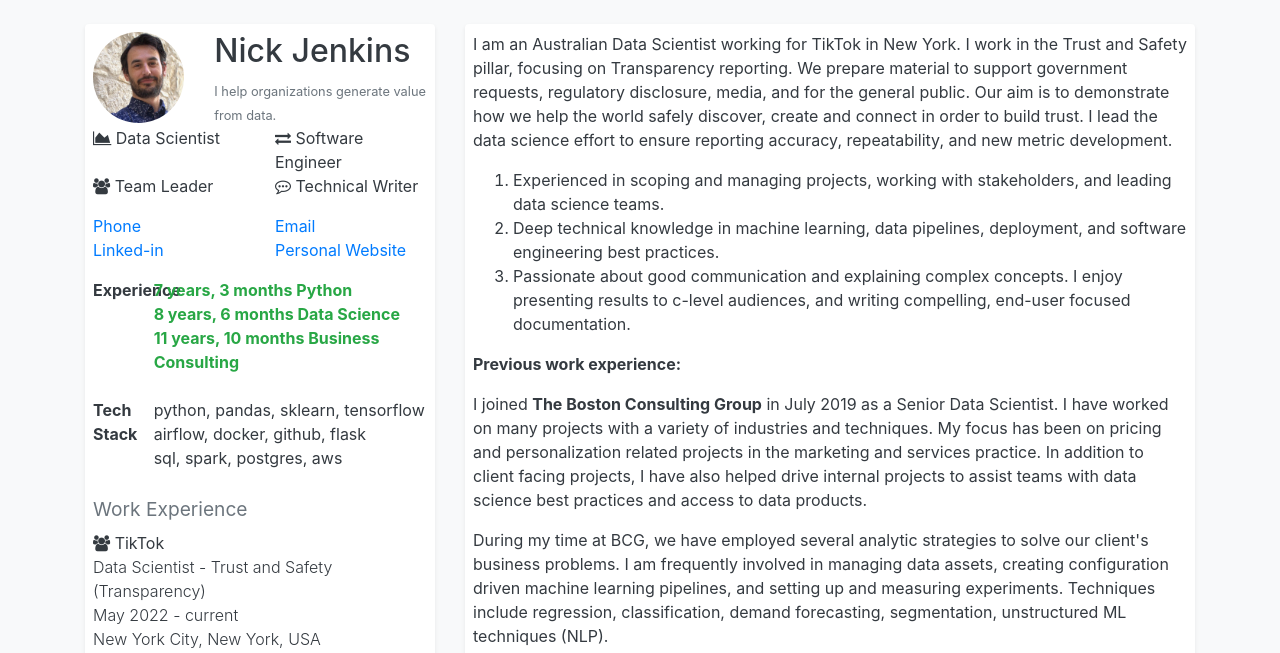
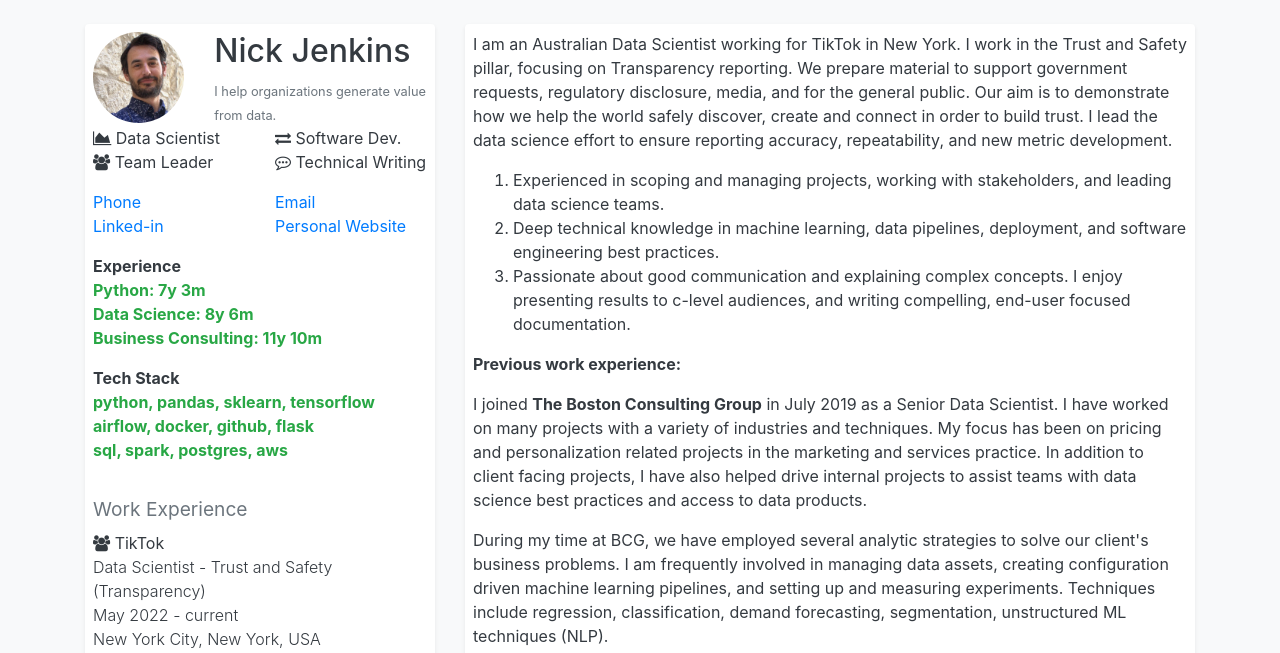
Before and after one commit to ndjenkins85/personalsite, a Flask app: page /resume in a window 1280 px wide. Shown: the part 56-709 px from the top of the page. Run offline with Flask 2, Linux system fonts and the light colour scheme; some libraries are stand-ins or nearby versions.

Commit message:
fix up formatting

```diff
--- a/personalsite/templates/index.html
+++ b/personalsite/templates/index.html
@@ -11,7 +11,7 @@
             <i class="fa fa-area-chart"></i>&nbsp;Data Scientist</li>
           </div>
           <div class="col-sm-6">
-            <i class="fa fa-exchange"></i>&nbsp;API & Web Dev</li>
+            <i class="fa fa-exchange"></i>&nbsp;Software Dev.</li>
           </div>
         </div>
         <div class="row">
@@ -19,7 +19,7 @@
             <i class="fa fa-group"></i>&nbsp;Team Leader</li>
           </div>
           <div class="col-sm-6">
-            <i class="fa fa-commenting-o"></i>&nbsp;Writer</li>
+            <i class="fa fa-commenting-o"></i>&nbsp;Technical Writing</li>
           </div>
         </div>
         <p></p>
--- a/personalsite/templates/resume.html
+++ b/personalsite/templates/resume.html
@@ -38,7 +38,7 @@
             <i class="fa fa-area-chart"></i>&nbsp;Data Scientist</li>
           </div>
           <div class="col-sm-6">
-            <i class="fa fa-exchange"></i>&nbsp;Software Engineer</li>
+            <i class="fa fa-exchange"></i>&nbsp;Software Dev.</li>
           </div>
         </div>
         <div class="row">
@@ -46,7 +46,7 @@
             <i class="fa fa-group"></i>&nbsp;Team Leader</li>
           </div>
           <div class="col-sm-6">
-            <i class="fa fa-commenting-o"></i>&nbsp;Technical Writer</li>
+            <i class="fa fa-commenting-o"></i>&nbsp;Technical Writing</li>
           </div>
         </div>
         <p></p>
@@ -68,23 +68,23 @@
         </div>
         <p></p>
         <dl class="row">
-          <dt class="col-sm-2">Experience</dt>
-          <dd class="col-sm-10">
+          <dt class="col-sm-12">
+            Experience
             <p class="text-success">
-              <strong>
-                {{years_months("2015-09-01")}} Python
-                <br>{{years_months("2014-06-01")}} Data Science
-                <br>{{years_months("2011-02-01")}} Business Consulting
-              </strong>
+                Python: {{years_months("2015-09-01")}}
+                <br>Data Science: {{years_months("2014-06-01")}}
+                <br>Business Consulting: {{years_months("2011-02-01")}}
             </p>
-          </dd>
+          </dt>
 
-          <dt class="col-sm-2">Tech Stack</dt>
-          <dd class="col-sm-10">
+          <dt class="col-sm-12">
+            Tech Stack
+            <p class="text-success">
               python, pandas, sklearn, tensorflow<br>
               airflow, docker, github, flask<br>
               sql, spark, postgres, aws
-          </dd>
+            </p>
+          </dt>
         </dl>
 
 
--- a/personalsite/views.py
+++ b/personalsite/views.py
@@ -148,6 +148,6 @@ def get_master_details() -> Dict[Any, Any]:
     def years_months(date: str) -> str:
         """Calculates years and months since date."""
         days = (dt.now() - dt.strptime(date, "%Y-%m-%d")).days
-        return f"{days // 365} years, {(days % 365) // 30} months"
+        return f"{days // 365}y {(days % 365) // 30}m"
 
     return dict(deci=deci, inti=inti, utc_to_local=utc_to_local, tag_years=tag_years, years_months=years_months)
```
